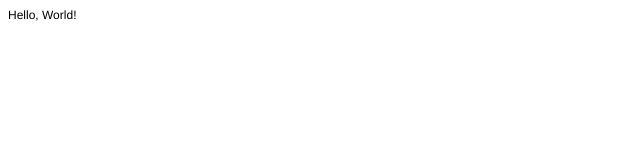
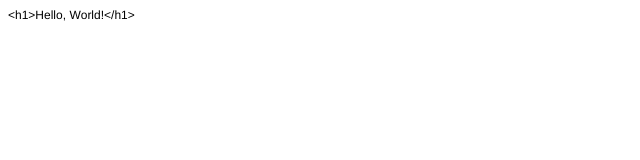
Before and after one commit to 20tsange1/Git-Practice, a plain HTML site: page hello.html in a window 1280 px wide. Shown: the full height of the page, 0-640 px from the left. Drawn offline with Linux system fonts and the light colour scheme.

```diff
--- a/hello.html
+++ b/hello.html
@@ -7,10 +7,11 @@
   <meta name="Generator" content="Cocoa HTML Writer">
   <meta name="CocoaVersion" content="2113.6">
   <style type="text/css">
-    p.p1 {margin: 0.0px 0.0px 0.0px 0.0px; font: 12.0px Helvetica}
+    p.p1 {margin: 0.0px 0.0px 0.0px 0.0px; font: 12.0px Helvetica; color: #000000; -webkit-text-stroke: #000000}
+    span.s1 {font-kerning: none}
   </style>
 </head>
 <body>
-<p class="p1">Hello, World!</p>
+<p class="p1"><span class="s1">&lt;h1&gt;Hello, World!&lt;/h1&gt;</span></p>
 </body>
 </html>
```
